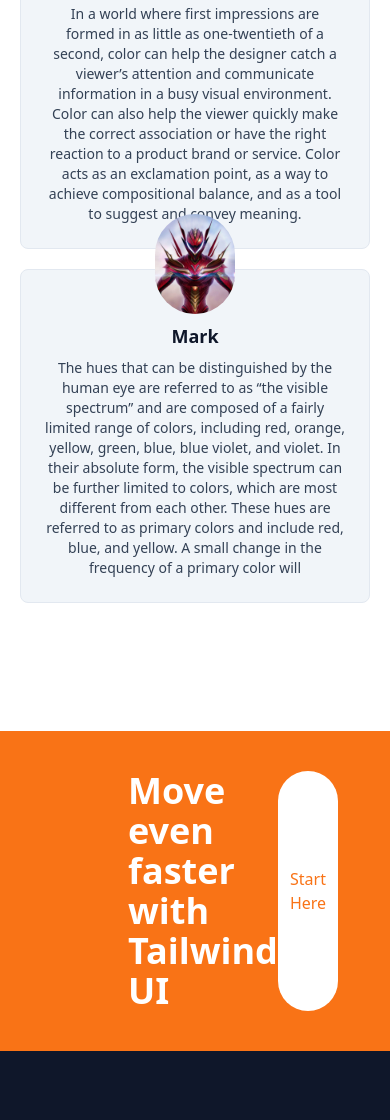
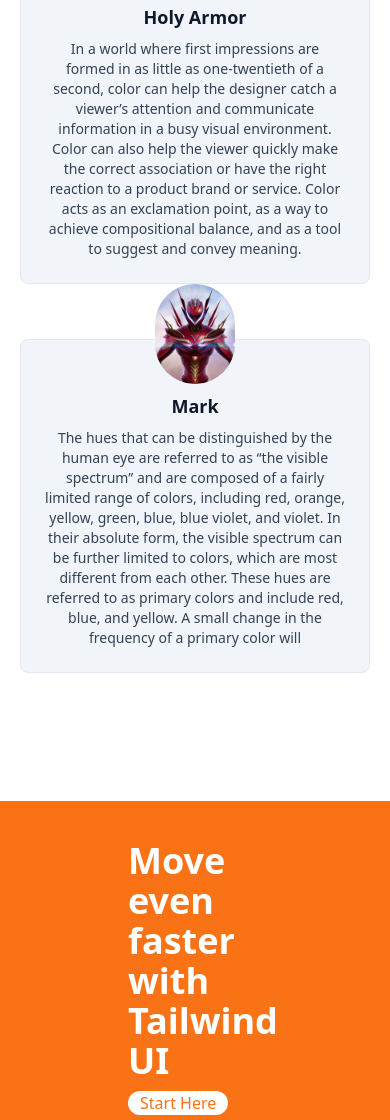
Before and after one commit to AliAssaf-Designer/tailwind-homepage-interface, a website: page index.html in a window 390 px wide. Shown: the part 1815-2935 px from the top of the page. Drawn offline with nearby package versions, Linux system fonts and the light colour scheme.

Commit message:
update styles for mobile

```diff
--- a/index.html
+++ b/index.html
@@ -69,7 +69,7 @@
                 the power, the flexibility, and the simplicity of CSS-based layout and design.
             </p>
             <div class="mt-20 flex flex-col space-x-0 space-y-5 md:flex-row md:space-x-5 md:space-y-0">
-                <div class="md:w-1/3 flex flex-col items-center p-6 space-y-2 rounded-lg border border-slate-200 bg-slate-100">
+                <div class="md:w-1/3 flex flex-col items-center p-6 space-y-2 rounded-lg border border-slate-200 bg-slate-100" style="margin-bottom: 35px;">
                     <img src="./dist/img/black.jpg" alt="employee" class="w-20 rounded-full -mt-20">
                     <h5 class="font-bold text-lg text-slate-900">Black</h5>
                     <p class="leading-5 text-sm text-slate-700">
@@ -85,7 +85,7 @@
                     </p>
                 </div>
 
-                <div class="md:w-1/3 flex flex-col items-center p-6 space-y-2 rounded-lg border border-slate-200 bg-slate-100">
+                <div class="md:w-1/3 flex flex-col items-center p-6 space-y-2 rounded-lg border border-slate-200 bg-slate-100" style="margin-bottom: 35px;">
                     <img src="./dist/img/Holy Armor.jpeg" alt="employee" class="w-20 rounded-full -mt-20">
                     <h5 class="font-bold text-lg text-slate-900">Holy Armor</h5>
                     <p class="leading-5 text-sm text-slate-700">
@@ -120,8 +120,8 @@
             </div>
         </div>
     </section>
-    <section class="flex justify-between bg-orange-500 text-white px-32 py-10">
-        <p class="font-bold text-4xl">Move even faster with Tailwind UI</p>
+    <section class="md:flex justify-between bg-orange-500 text-white px-32 py-10">
+        <p class="font-bold text-4xl" style="margin-bottom: 10px;">Move even faster with Tailwind UI</p>
         <button class="bg-white rounded-full text-orange-500 px-3 hover:bg-slate-900">Start Here</button>
     </section>
     <footer class="bg-slate-900">
```
Lines whose indentation alone changed are shown as unchanged.
